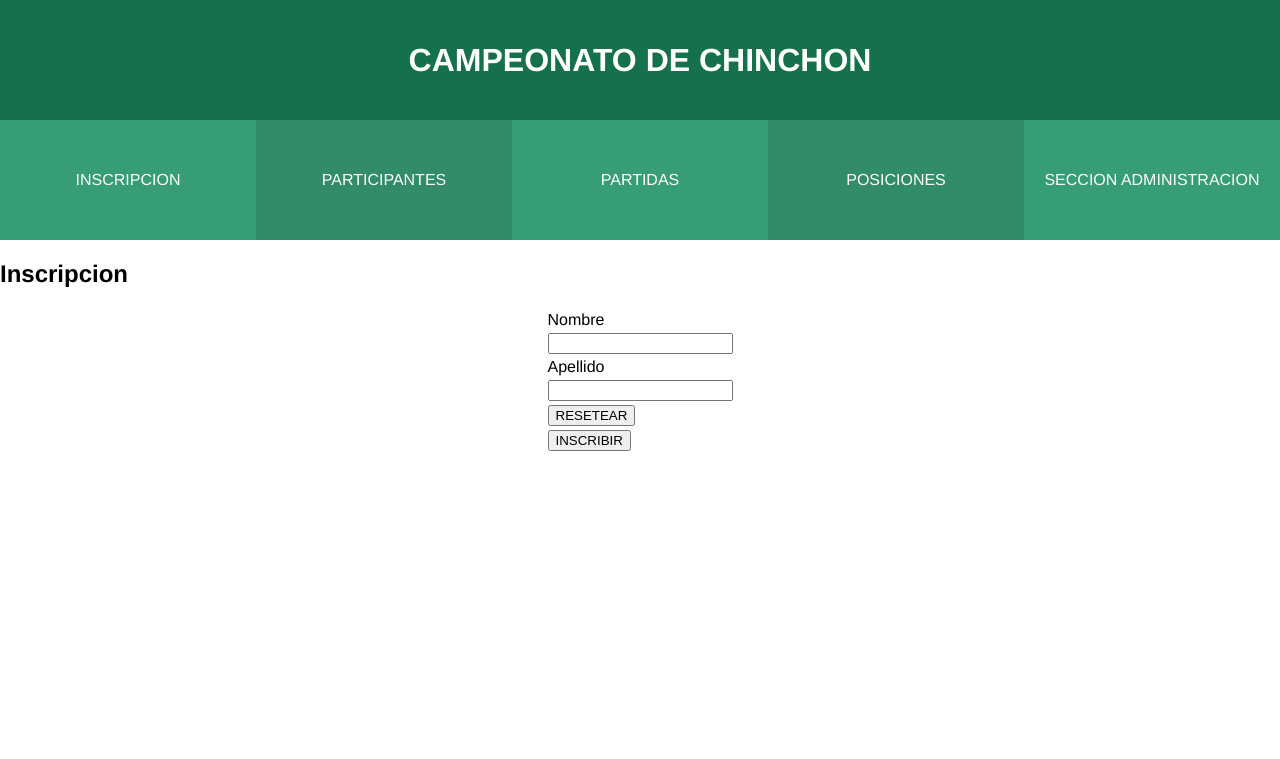
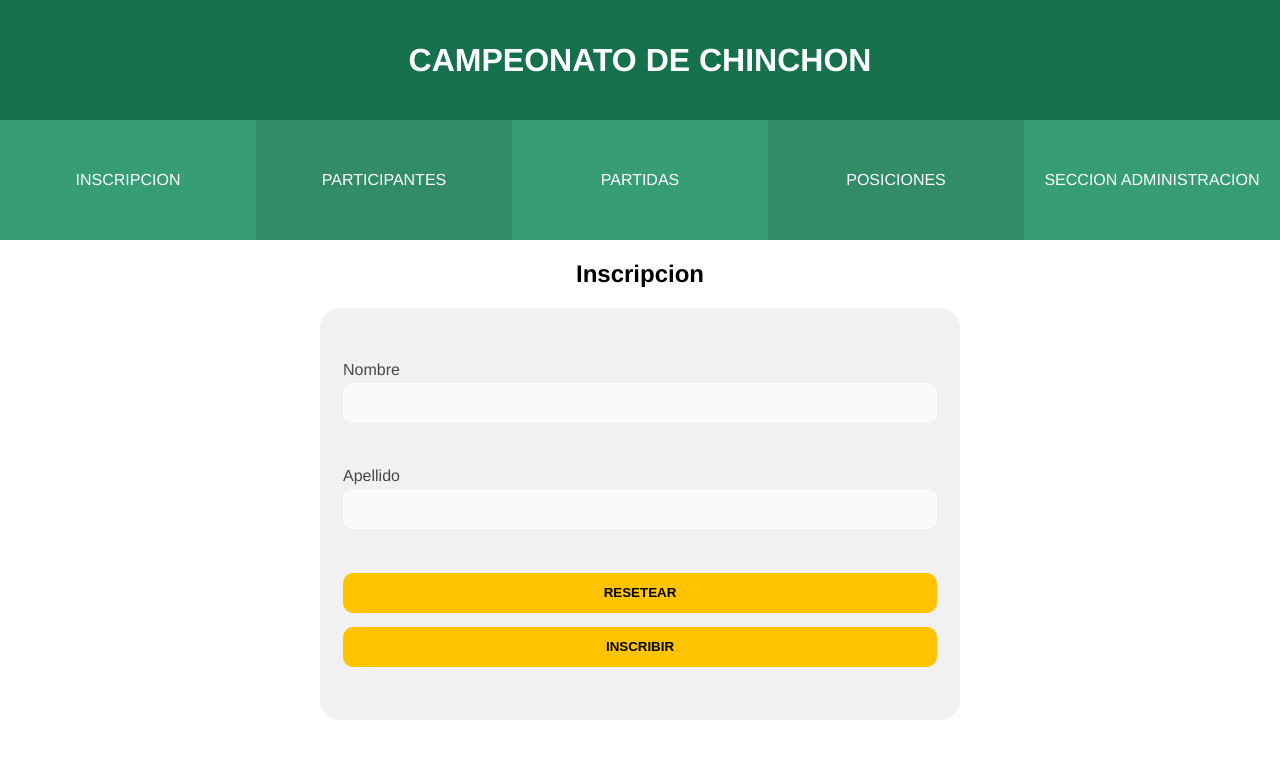
Before and after one commit to ezvel/CiHeich, a PHP site: page /inscripcion.html in a window 1280 px wide. Shown: the top 759 px of the page. Run offline with PHP 8.4, Linux system fonts and the light colour scheme.

Commit message:
Finaliza diseño de formulario inscripcion.html

```diff
--- a/estilos.css
+++ b/estilos.css
@@ -69,3 +69,46 @@ header {
 .nav__item-impar--bg-lightness:hover  {
 	background-color: #15714B;
 }
+
+table {
+	color: #484848;
+	background-color: #F1F1F1;
+	padding: 20px;
+	border-radius: 20px;
+	padding-top: 50px;
+	padding-bottom: 50px;
+}
+
+h2{
+	text-align: center;
+}
+
+table, article{
+	width: 50%;
+	min-width: 572.5px;
+	max-width: 650px;
+}
+
+input {
+	width: 100%;
+	height: 40px;
+	border: none;
+	border-radius: 10px;
+	background-color: #F9F9F9;
+}
+
+input[type="text"]{
+	margin-bottom: 40px;
+	font-size: 16px;
+	color: #5C5C5C;
+}
+
+input[type="reset"]{
+	margin-bottom: 10px;
+}
+
+input[type="reset"],
+input[type="submit"]{
+	background-color: #FFC300;
+	font-weight: bolder;
+}
```
